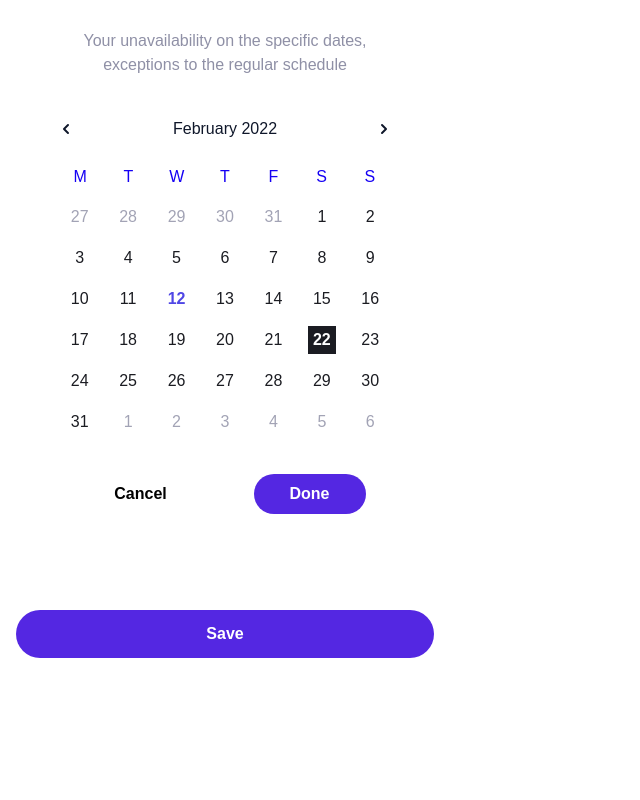
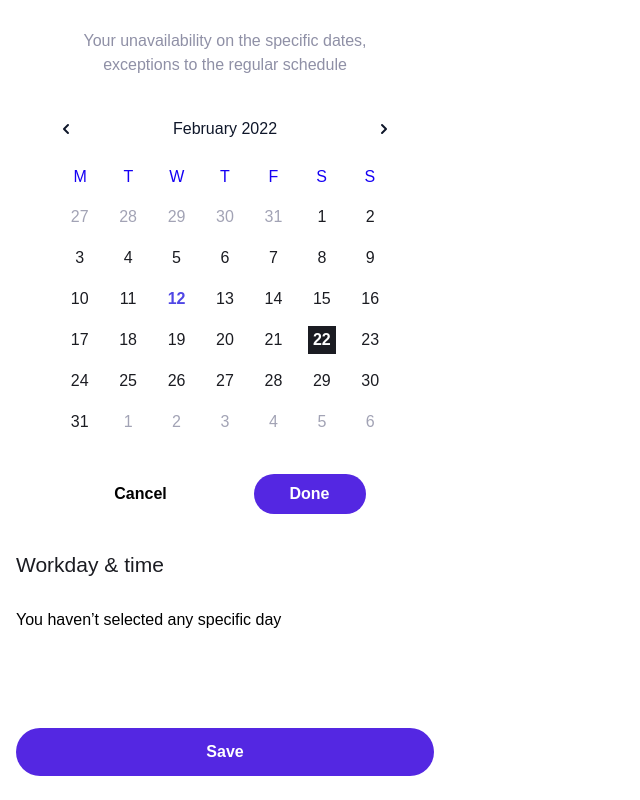
Before and after one commit to andres-codigo/nanny-nina, a Vue app: page /nanny-service-launch-checklist-onboarding in a window 1280 px wide. Shown: the part 6253-7053 px from the top of the page, without its empty margins (0-640 px from the left). Before the commit the page ends 6935 px from the top, so only its background shows below. Built offline with nearby package versions, Linux system fonts and the light colour scheme.

Commit message:
[vue] header and paragraph DOM/copy added to calendar page

```diff
--- a/src/pages/02-worker/nanny/service-launch-and-checklist/pages/04-preferences/AvailabilityCalendar13.vue
+++ b/src/pages/02-worker/nanny/service-launch-and-checklist/pages/04-preferences/AvailabilityCalendar13.vue
@@ -24,6 +24,9 @@ import ButtonPrimary from '../../../../../../components/buttons/ButtonPrimary.vu
 					<p class="mt-8 mx-10 font-thin text-center text-gray-500">Your unavailability on the specific dates, exceptions to the regular schedule</p>
 
 					<Calendar />
+
+					<h5 class="mt-10 mb-2 text-header-five font-normal text-gray-900">Workday &amp; time</h5>
+					<p class="font-thin mt-8">You haven’t selected any specific day</p>
 				</div>
 
 				<div class="mt-24">
```
